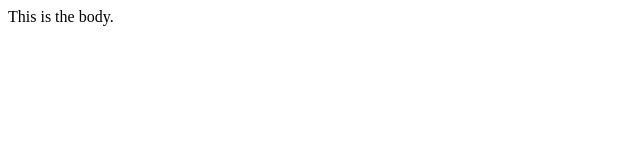
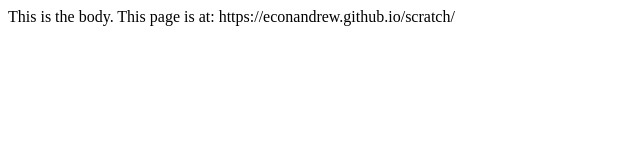
Before and after one commit to econandrew/scratch, a plain HTML site: page index.html in a window 1280 px wide. Shown: the whole page, without its empty margins (0-640 px from the left). Drawn offline with Linux system fonts and the light colour scheme.

Commit message:
Update index.html

```diff
--- a/index.html
+++ b/index.html
@@ -10,6 +10,6 @@
 </head>
 
 <body>
-  This is the body.
+  This is the body. This page is at: https://econandrew.github.io/scratch/
 </body>
 </html>
```
